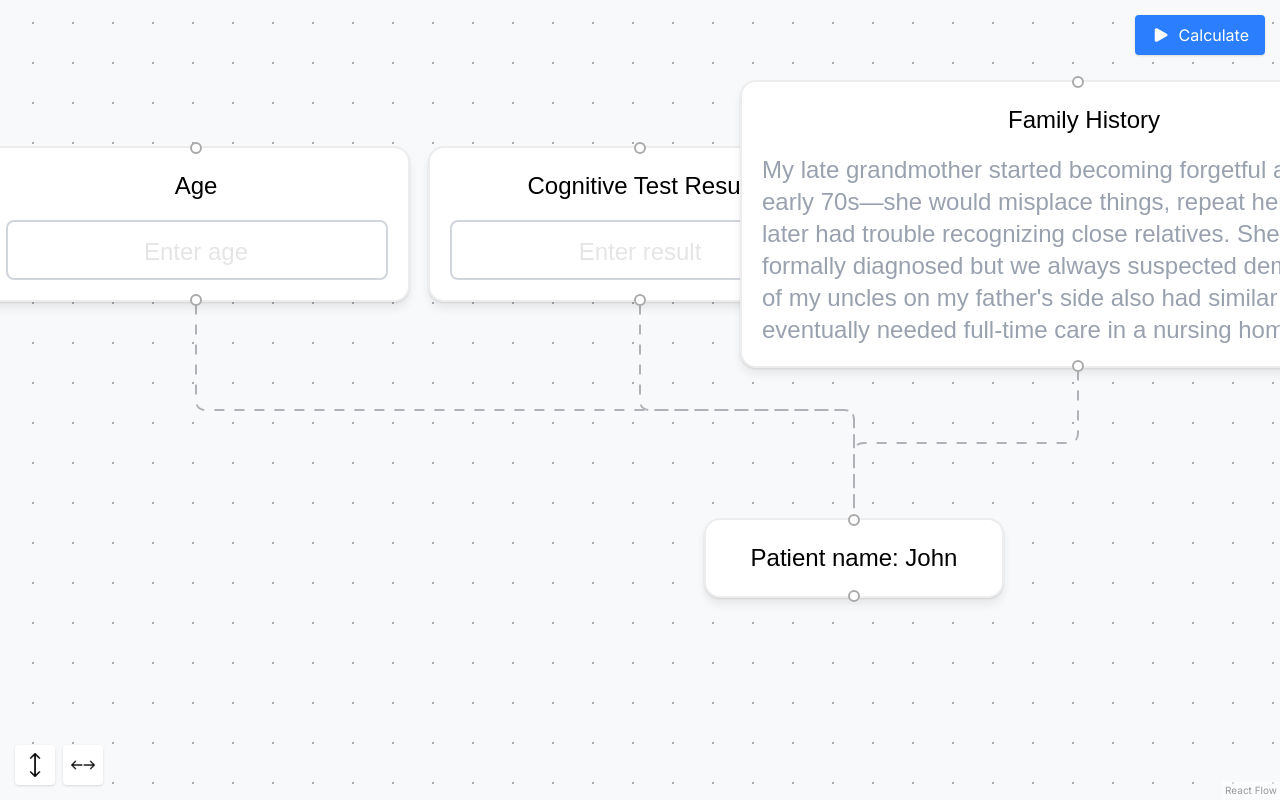
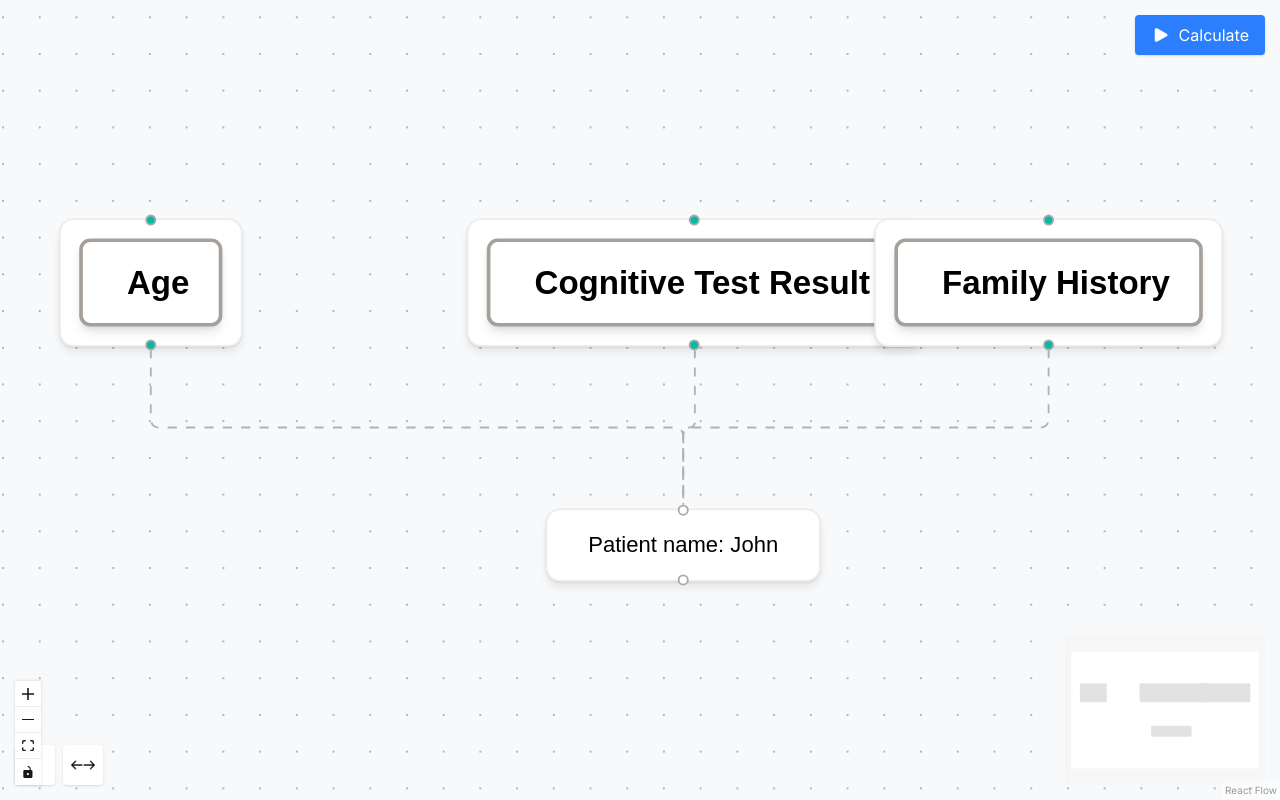
Before and after one commit to charmxyz/docflow-3, a Next.js app: page / in a window 1280 px wide. Built offline with nearby package versions, Linux system fonts and the light colour scheme.

Commit message:
fix: replace single quotes with double quotes and disable eslint

```diff
--- a/package.json
+++ b/package.json
@@ -14,9 +14,11 @@
     "@heroicons/react": "^2.2.0",
     "@xyflow/react": "^12.5.4",
     "clsx": "^2.1.1",
+    "framer-motion": "^12.6.3",
     "next": "15.2.4",
     "react": "^19.0.0",
-    "react-dom": "^19.0.0"
+    "react-dom": "^19.0.0",
+    "tailwind-merge": "^3.2.0"
   },
   "devDependencies": {
     "@eslint/eslintrc": "^3",
--- a/src/app/components/CustomInputNode.tsx
+++ b/src/app/components/CustomInputNode.tsx
@@ -1,57 +1,22 @@
-import React, { useState } from 'react';
-import { Handle, Position } from '@xyflow/react';
+import React, { memo } from "react";
+import { Handle, Position } from "@xyflow/react";
 
-interface CustomInputNodeProps {
-  data: {
-    label: string;
-  };
-}
-
-const CustomInputNode = ({ data }: CustomInputNodeProps) => {
-  const [age, setAge] = useState('');
-  const [cognitiveResult, setCognitiveResult] = useState('');
-  const isFamilyHistory = data.label === 'Family History';
-
+const CustomInputNode = ({ data }: { data: { label: string } }) => {
   return (
-    <div className={`react-flow__node ${isFamilyHistory ? 'w-[344px]' : ''}`}>
-      <Handle
-        type="target"
-        position={Position.Top}
-        className={isFamilyHistory ? 'left-1/2 transform -translate-x-1/2' : ''}
-      />
-      <div className="flex flex-col">
-        <div>{data.label}</div>
-        {data.label === 'Age' && (
-          <input
-            type="text"
-            value={age}
-            onChange={(e) => setAge(e.target.value)}
-            className="mt-2 p-1 border border-gray-300 rounded text-sm text-center placeholder-[#E5E5E5] placeholder:text-xs"
-            placeholder="Enter age"
-          />
-        )}
-        {data.label === 'Cognitive Test Result' && (
-          <input
-            type="text"
-            value={cognitiveResult}
-            onChange={(e) => setCognitiveResult(e.target.value)}
-            className="mt-2 p-1 border border-gray-300 rounded text-sm text-center placeholder-[#E5E5E5] placeholder:text-xs"
-            placeholder="Enter result"
-          />
-        )}
-        {isFamilyHistory && (
-          <div className="mt-2 text-xs text-gray-400 text-left">
-            My late grandmother started becoming forgetful around her early 70s—she would misplace things, repeat herself, and later had trouble recognizing close relatives. She was never formally diagnosed but we always suspected dementia. One of my uncles on my father's side also had similar issues and eventually needed full-time care in a nursing home.
-          </div>
-        )}
+    <div className="px-4 py-2 shadow-md rounded-md bg-white border-2 border-stone-400">
+      <Handle type="target" position={Position.Top} className="w-16 !bg-teal-500" />
+      <div className="flex items-center">
+        <div className="ml-2">
+          <div className="text-lg font-bold">{data.label}</div>
+        </div>
       </div>
       <Handle
         type="source"
         position={Position.Bottom}
-        className={isFamilyHistory ? 'left-1/2 transform -translate-x-1/2' : ''}
+        className="w-16 !bg-teal-500"
       />
     </div>
   );
 };
 
-export default CustomInputNode;
+export default memo(CustomInputNode);
--- a/src/app/components/Flow.tsx
+++ b/src/app/components/Flow.tsx
@@ -1,6 +1,6 @@
 'use client';
 
-import React, { useCallback, useState, useEffect } from 'react';
+import React, { useCallback, useState, useEffect, useRef } from 'react';
 import {
   Background,
   ReactFlow,
@@ -9,6 +9,11 @@ import {
   Panel,
   useNodesState,
   useEdgesState,
+  Connection,
+  Edge,
+  Node,
+  Controls,
+  MiniMap,
 } from '@xyflow/react';
 import dagre from '@dagrejs/dagre';
 import Image from 'next/image';
@@ -21,6 +26,7 @@ import CustomInputNode from './CustomInputNode';
 import CustomResultNode from './CustomResultNode';
 import BiomarkerNode from './BiomarkerNode';
 import { AnimatedSVGEdge } from './AnimatedSVGEdge';
+import { calculateDementiaRisk } from './calculations';
 
 const dagreGraph = new dagre.graphlib.Graph().setDefaultEdgeLabel(() => ({}));
 
@@ -123,16 +129,16 @@ const Flow = () => {
   const [edges, setEdges, onEdgesChange] = useEdgesState(initialHiddenEdges);
   const [animationStep, setAnimationStep] = useState(0);
   const [isCalculating, setIsCalculating] = useState(false);
+  const [showBiomarkers, setShowBiomarkers] = useState(false);
+  const [showResult, setShowResult] = useState(false);
+  const [showNoAction, setShowNoAction] = useState(false);
+  const [resultText, setResultText] = useState("");
+  const [noActionText, setNoActionText] = useState("");
+  const flowWrapper = useRef<HTMLDivElement>(null);
 
   const onConnect = useCallback(
-    (params: any) =>
-      setEdges((eds) =>
-        addEdge(
-          { ...params, type: ConnectionLineType.SmoothStep, animated: true },
-          eds,
-        ),
-      ),
-    [],
+    (params: Connection | Edge) => setEdges((eds) => addEdge(params, eds)),
+    [setEdges]
   );
 
   const onLayout = useCallback(
@@ -182,42 +188,54 @@ const Flow = () => {
     );
   }, []);
 
-  const handleCalculate = useCallback(() => {
-    if (isCalculating) return;
+  const handleCalculate = () => {
+    setIsCalculating(true);
+    setShowResult(false);
+    setShowNoAction(false);
 
-    setIsCalculating(true);
-    setAnimationStep(1);
+    // Get input values
+    const ageNode = nodes.find((node) => node.id === "age");
+    const cognitiveNode = nodes.find((node) => node.id === "cognitive");
+    const familyNode = nodes.find((node) => node.id === "family");
 
-    // Step 1: Animate edges from input nodes to patient name
-    updateEdgeTypes(['e1', 'e2', 'e3'], 'animated');
+    const age = ageNode?.data?.value ? parseInt(ageNode.data.value) : 0;
+    const cognitiveScore = cognitiveNode?.data?.value
+      ? parseFloat(cognitiveNode.data.value)
+      : 0;
+    const familyHistory = familyNode?.data?.value === "yes";
 
-    // Step 2: After 4 seconds, show result node and animate edge to it
+    // Calculate initial risk
+    const initialRisk = calculateDementiaRisk(age, cognitiveScore, familyHistory);
+
+    // Show biomarkers after a delay
     setTimeout(() => {
-      setAnimationStep(2);
-      showNodes(['result']);
-      showEdges(['e4']);
-      updateEdgeTypes(['e4'], 'animated');
+      setShowBiomarkers(true);
+      setIsCalculating(false);
 
-      // Step 3: After 2 seconds, show all biomarker nodes
+      // Show result after biomarkers are visible
       setTimeout(() => {
-        setAnimationStep(3);
-        showNodes(['noAction', 'biomarker1', 'biomarker2', 'biomarker3', 'biomarker4', 'biomarker5', 'biomarker6']);
-        showEdges(['e5', 'e6', 'e7', 'e8', 'e9', 'e10', 'e11']);
+        setShowResult(true);
+        setResultText(
+          `Based on initial assessment, the patient's risk of dementia is ${initialRisk.toFixed(
+            1
+          )}%. Further biomarker testing is recommended.`
+        );
 
-        // Animate edge to Plasma pTau217
-        updateEdgeTypes(['e6'], 'animated');
-
-        // Reset animation state after completion
-        setTimeout(() => {
-          setIsCalculating(false);
-          setAnimationStep(0);
-        }, 2000);
-      }, 2000);
-    }, 4000);
-  }, [isCalculating, updateEdgeTypes, showNodes, showEdges]);
+        // Show no action node if risk is low
+        if (initialRisk < 15) {
+          setTimeout(() => {
+            setShowNoAction(true);
+            setNoActionText(
+              "Current risk level is low. Regular monitoring recommended."
+            );
+          }, 1000);
+        }
+      }, 1000);
+    }, 2000);
+  };
 
   return (
-    <div style={{ width: '100%', height: '100vh' }}>
+    <div ref={flowWrapper} style={{ width: '100%', height: '100vh' }}>
       <ReactFlow
         nodes={nodes}
         edges={edges}
@@ -269,6 +287,8 @@ const Flow = () => {
           </div>
         </Panel>
         <Background />
+        <Controls />
+        <MiniMap />
       </ReactFlow>
     </div>
   );
--- /dev/null
+++ b/src/app/components/calculations.ts
@@ -0,0 +1,26 @@
+export function calculateDementiaRisk(
+  age: number,
+  cognitiveScore: number,
+  familyHistory: boolean
+): number {
+  // Base risk based on age
+  let baseRisk = 0;
+  if (age >= 65 && age < 75) {
+    baseRisk = 5;
+  } else if (age >= 75 && age < 85) {
+    baseRisk = 15;
+  } else if (age >= 85) {
+    baseRisk = 30;
+  }
+
+  // Adjust risk based on cognitive score (assuming lower score means higher risk)
+  const cognitiveAdjustment = Math.max(0, (30 - cognitiveScore) * 2);
+
+  // Adjust risk based on family history
+  const familyAdjustment = familyHistory ? 10 : 0;
+
+  // Calculate total risk (capped at 100%)
+  const totalRisk = Math.min(100, baseRisk + cognitiveAdjustment + familyAdjustment);
+
+  return totalRisk;
+}
--- a/src/app/components/initialElements.ts
+++ b/src/app/components/initialElements.ts
@@ -1,7 +1,7 @@
-import { Position } from '@xyflow/react';
+import { Position } from "@xyflow/react";
 
 const position = { x: 0, y: 0 };
-const edgeType = 'smoothstep';
+const edgeType = "smoothstep";
 
 // Dementia estimation value (hardcoded for now)
 const dementiaEst = 50;
@@ -37,116 +37,103 @@ const amyloidPercentages = calculatePercentages(12, 0.15, dementiaEst);
 
 export const initialNodes = [
   {
-    id: 'age',
-    type: 'customInput',
-    data: { label: 'Age' },
-    position,
+    id: "age",
+    type: "customInput",
+    position: { x: 100, y: 100 },
+    data: { label: "Age" },
   },
   {
-    id: 'cognitive',
-    type: 'customInput',
-    data: { label: 'Cognitive Test Result' },
-    position,
+    id: "cognitive",
+    type: "customInput",
+    position: { x: 100, y: 200 },
+    data: { label: "Cognitive Test Result" },
   },
   {
-    id: 'family',
-    type: 'customInput',
-    data: { label: 'Family History' },
-    position,
+    id: "family",
+    type: "customInput",
+    position: { x: 100, y: 300 },
+    data: { label: "Family History" },
   },
   {
-    id: 'output',
-    type: 'default',
-    data: { label: 'Patient name: John' },
-    position,
+    id: "output",
+    type: "default",
+    position: { x: 400, y: 200 },
+    data: { label: "Patient name: John" },
   },
   {
-    id: 'result',
-    type: 'customResult',
+    id: "result",
+    type: "customResult",
+    position: { x: 700, y: 200 },
     data: {
-      label: 'Result',
-      details: `Dementia Estimation: ${dementiaEst}%`
+      label: "Result",
     },
-    position,
   },
   {
-    id: 'noAction',
-    type: 'default',
-    data: { label: 'No Action Needed' },
-    position,
+    id: "noAction",
+    type: "default",
+    position: { x: 1000, y: 200 },
+    data: { label: "No Action Needed" },
   },
   {
-    id: 'biomarker1',
-    type: 'biomarker',
+    id: "biomarker1",
+    type: "biomarker",
+    position: { x: 700, y: 100 },
     data: {
-      label: 'Plasma pTau217',
-      positivePercentage: pTauPercentages.positivePercentage,
-      negativePercentage: pTauPercentages.negativePercentage
+      label: "Plasma pTau217",
     },
-    position,
   },
   {
-    id: 'biomarker2',
-    type: 'biomarker',
+    id: "biomarker2",
+    type: "biomarker",
+    position: { x: 700, y: 150 },
     data: {
-      label: 'Neurofilament Light',
-      positivePercentage: nflPercentages.positivePercentage,
-      negativePercentage: nflPercentages.negativePercentage
+      label: "Neurofilament Light",
     },
-    position,
   },
   {
-    id: 'biomarker3',
-    type: 'biomarker',
+    id: "biomarker3",
+    type: "biomarker",
+    position: { x: 700, y: 200 },
     data: {
-      label: 'CSF AB 42:40 ratio',
-      positivePercentage: csfPercentages.positivePercentage,
-      negativePercentage: csfPercentages.negativePercentage
+      label: "CSF AB 42:40 ratio",
     },
-    position,
   },
   {
-    id: 'biomarker4',
-    type: 'biomarker',
+    id: "biomarker4",
+    type: "biomarker",
+    position: { x: 700, y: 250 },
     data: {
-      label: 'MRI Scan',
-      positivePercentage: mriPercentages.positivePercentage,
-      negativePercentage: mriPercentages.negativePercentage
+      label: "MRI Scan",
     },
-    position,
   },
   {
-    id: 'biomarker5',
-    type: 'biomarker',
+    id: "biomarker5",
+    type: "biomarker",
+    position: { x: 700, y: 300 },
     data: {
-      label: 'Amyloid PET',
-      positivePercentage: amyloidPercentages.positivePercentage,
-      negativePercentage: amyloidPercentages.negativePercentage
+      label: "Amyloid PET",
     },
-    position,
   },
   {
-    id: 'biomarker6',
-    type: 'biomarker',
+    id: "biomarker6",
+    type: "biomarker",
+    position: { x: 700, y: 350 },
     data: {
-      label: 'Plasma GFAP',
-      positivePercentage: gfapPercentages.positivePercentage,
-      negativePercentage: gfapPercentages.negativePercentage
+      label: "Plasma GFAP",
     },
-    position,
   },
 ];
 
 export const initialEdges = [
-  { id: 'e1', source: 'age', target: 'output', type: edgeType, animated: true },
-  { id: 'e2', source: 'cognitive', target: 'output', type: edgeType, animated: true },
-  { id: 'e3', source: 'family', target: 'output', type: edgeType, animated: true },
-  { id: 'e4', source: 'output', target: 'result', type: edgeType, animated: true },
-  { id: 'e5', source: 'result', target: 'noAction', type: edgeType, animated: true },
-  { id: 'e6', source: 'result', target: 'biomarker1', type: edgeType, animated: true },
-  { id: 'e7', source: 'result', target: 'biomarker2', type: edgeType, animated: true },
-  { id: 'e8', source: 'result', target: 'biomarker3', type: edgeType, animated: true },
-  { id: 'e9', source: 'result', target: 'biomarker4', type: edgeType, animated: true },
-  { id: 'e10', source: 'result', target: 'biomarker5', type: edgeType, animated: true },
-  { id: 'e11', source: 'result', target: 'biomarker6', type: edgeType, animated: true },
+  { id: "e1", source: "age", target: "output", type: edgeType, animated: true },
+  { id: "e2", source: "cognitive", target: "output", type: edgeType, animated: true },
+  { id: "e3", source: "family", target: "output", type: edgeType, animated: true },
+  { id: "e4", source: "output", target: "result", type: edgeType, animated: true },
+  { id: "e5", source: "result", target: "noAction", type: edgeType, animated: true },
+  { id: "e6", source: "result", target: "biomarker1", type: edgeType, animated: true },
+  { id: "e7", source: "result", target: "biomarker2", type: edgeType, animated: true },
+  { id: "e8", source: "result", target: "biomarker3", type: edgeType, animated: true },
+  { id: "e9", source: "result", target: "biomarker4", type: edgeType, animated: true },
+  { id: "e10", source: "result", target: "biomarker5", type: edgeType, animated: true },
+  { id: "e11", source: "result", target: "biomarker6", type: edgeType, animated: true },
 ];
```
Also changed, not shown: src/app/components/AnimatedEdge.tsx (added, +33 -0 lines), src/app/components/CustomResultNode.tsx (+15 -17 lines), .eslintrc.json (added), 1 other file (tests, documents, lock files or other folders).
